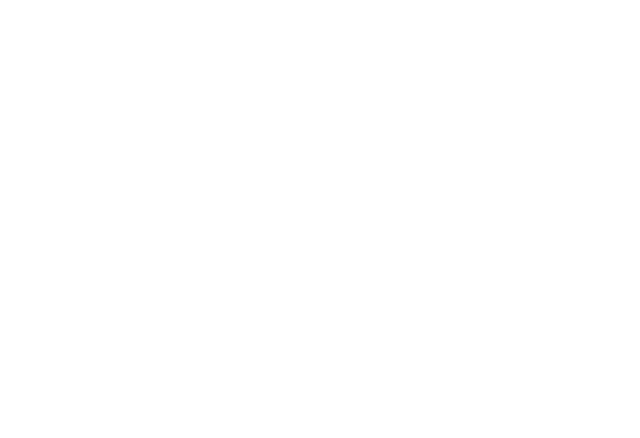
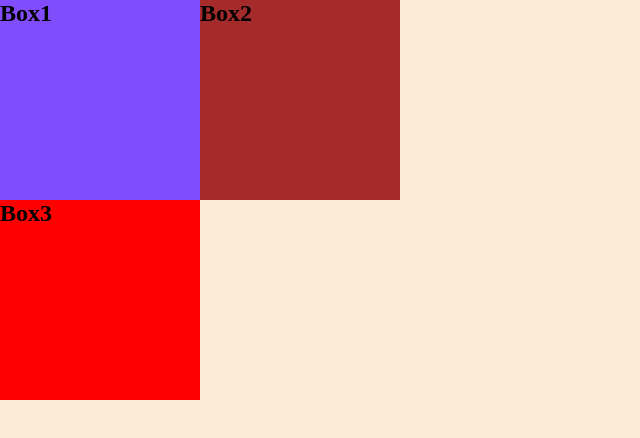
Before and after one commit to anshikayadav29/html-practice, a plain HTML site: page index.html in a window 1280 px wide. Shown: the whole page, without its empty margins (0-640 px from the left). Drawn offline with Linux system fonts and the light colour scheme.

Commit message:
First commit

```diff
--- /dev/null
+++ b/3index.html
@@ -0,0 +1,17 @@
+<!DOCTYPE html>
+<html lang="en">
+<head>
+    <meta charset="UTF-8">
+    <meta name="viewport" content="width=device-width, initial-scale=1.0">
+    <title>Document</title>
+    <link rel="stylesheet" href="3style.css">
+</head>
+<body>
+   <h1 class="colorFont">This is a Heading</h1>
+   <p>Lorem ipsum dolor sit amet consectetur, adipisicing elit. Hic doloremque magni molestias at? Cumque, facere assumenda. Nostrum reprehenderit, perspiciatis doloribus, magnam dolores veniam itaque architecto voluptas culpa maxime facere aperiam deserunt assumenda eaque labore cupiditate expedita! Id vitae quam reprehenderit laborum officiis quos laudantium tempora iusto placeat temporibus eligendi ea accusantium maiores cum assumenda veritatis, ad sit natus soluta. Non, id, deleniti sunt distinctio doloribus harum repellendus provident illo quo placeat aperiam ducimus eum nam hic! Ratione tempore dignissimos perferendis hic facere iste fuga nisi maxime labore. Dolorem, deleniti tempore non fuga, debitis aliquid totam culpa assumenda at, velit reiciendis!</p>
+    <h1>choti heading</h1>
+    <p class="colorFont">Lorem ipsum dolor sit amet consectetur adipisicing elit. Provident rem aliquam totam dolore odio suscipit inventore quasi commodi quam, enim eius minus magni vel facere officia esse tempore ipsam officiis cum at alias maxime dolorem error rerum? Cupiditate repellat, totam reprehenderit et cum nostrum aut explicabo eveniet deleniti dicta sint sapiente reiciendis, tenetur doloremque consequatur enim libero id, quisquam saepe ex amet magni. Culpa asperiores dolores eius. Libero amet explicabo eligendi delectus non. Iste, unde. Rerum, enim? Iure illo blanditiis provident voluptates distinctio deleniti repudiandae eos odio tempore? Animi, numquam quae. Obcaecati rem nulla quasi. Quos dolores excepturi vero! Ea.</p>
+    <h1>Lorem ipsum dolor sit amet, consectetur adipisicing elit. Itaque quod labore consectetur magni dolor consequuntur.</h1>
+    <h2>Anshika Yadav</h2>
+</body>
+</html>
--- /dev/null
+++ b/3style.css
@@ -0,0 +1,23 @@
+*{
+    margin:0%;
+    padding: 0%;
+
+}
+html,body{
+    height: 100%;
+    width: 100%;
+}
+
+.colorFont{
+    color: blue;
+    text-align: center;
+    font-weight: bolder;
+
+
+}
+h2{
+    margin: 10px;
+    background-color: cadetblue;
+    padding: 10px;
+
+}
--- a/index.html
+++ b/index.html
@@ -0,0 +1,19 @@
+<!DOCTYPE html>
+<html lang="en">
+<head>
+    <meta charset="UTF-8">
+    <meta name="viewport" content="width=device-width, initial-scale=1.0">
+    <title>3 squares</title>
+      <link rel="stylesheet" href="proindex.css" />
+
+</head>
+<body>
+    <main>
+        <div id="box1"><h2>Box1</h2></div>
+    <div id="box2"><h2>Box2</h2></div>
+    </main>
+
+    <div id="box3"><h2>Box3</h2></div>
+
+</body>
+</html>
--- a/proindex.css
+++ b/proindex.css
@@ -7,3 +7,26 @@ html,body{
     height: 100%;
     width:100%;
 }
+body{
+    background-color: antiquewhite;
+
+}
+main{
+    display: flex;
+}
+div{
+    height: 200px;
+    width: 200px;
+}
+#box1{
+
+    background-color: rgb(129, 77, 252);
+}
+
+#box2{
+    background-color: brown;
+
+}
+#box3{
+    background-color: red;
+}
```
